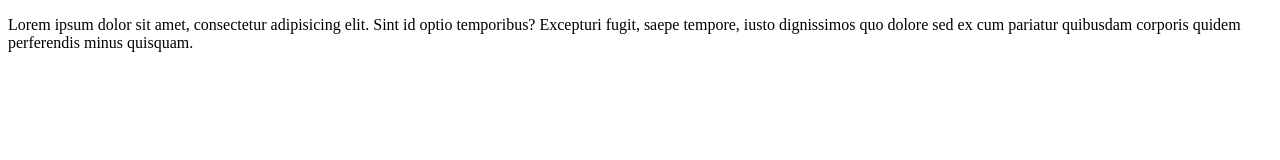
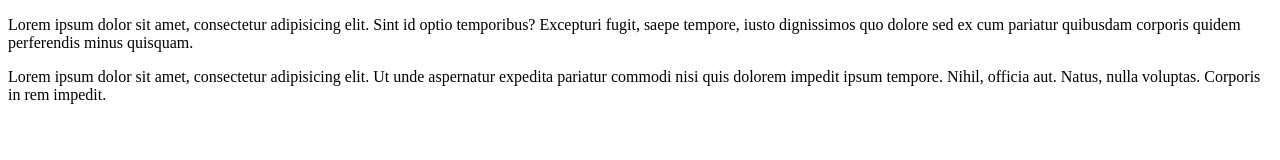
Before and after one commit to tamarazoner/TestandoBranches, a plain HTML site: page index.html in a window 1280 px wide. Drawn offline with Linux system fonts and the light colour scheme.

Commit message:
Criando conteúdo

```diff
--- a/index.html
+++ b/index.html
@@ -8,5 +8,8 @@
 </head>
 <body>
   <p>Lorem ipsum dolor sit amet, consectetur adipisicing elit. Sint id optio temporibus? Excepturi fugit, saepe tempore, iusto dignissimos quo dolore sed ex cum pariatur quibusdam corporis quidem perferendis minus quisquam.</p>
+  <article>
+    <p>Lorem ipsum dolor sit amet, consectetur adipisicing elit. Ut unde aspernatur expedita pariatur commodi nisi quis dolorem impedit ipsum tempore. Nihil, officia aut. Natus, nulla voluptas. Corporis in rem impedit.</p>
+  </article>
 </body>
 </html>
```
